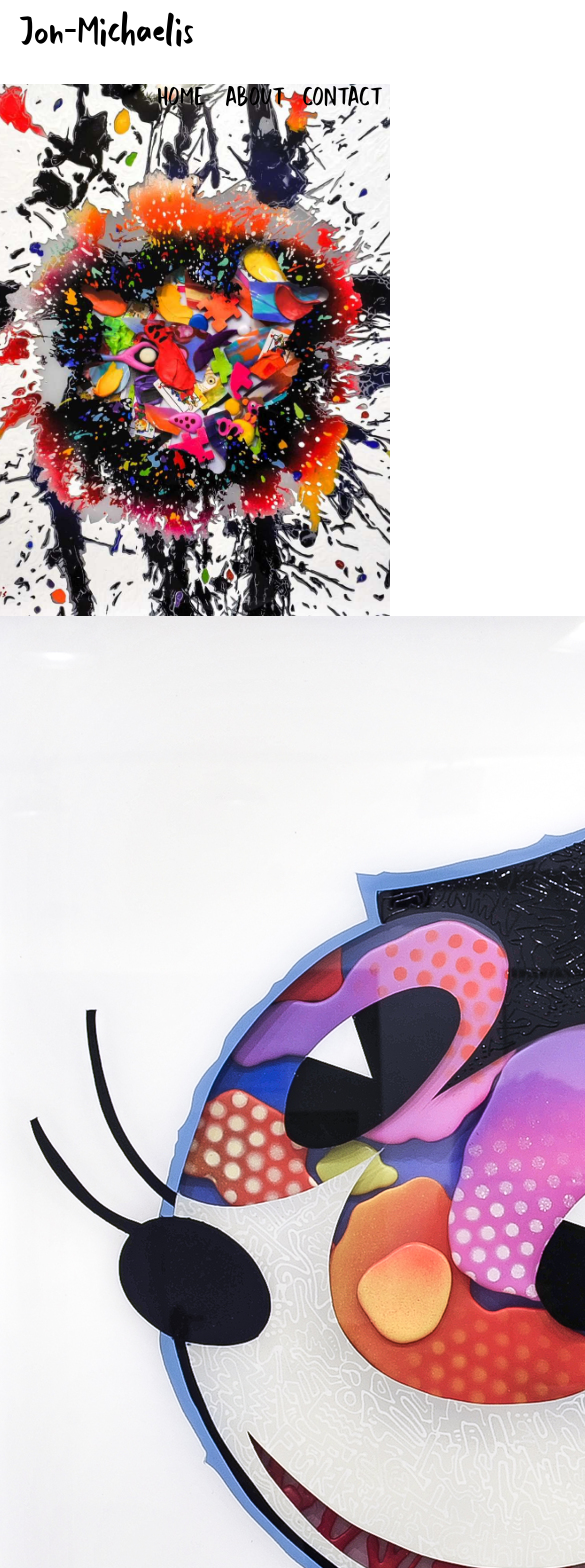
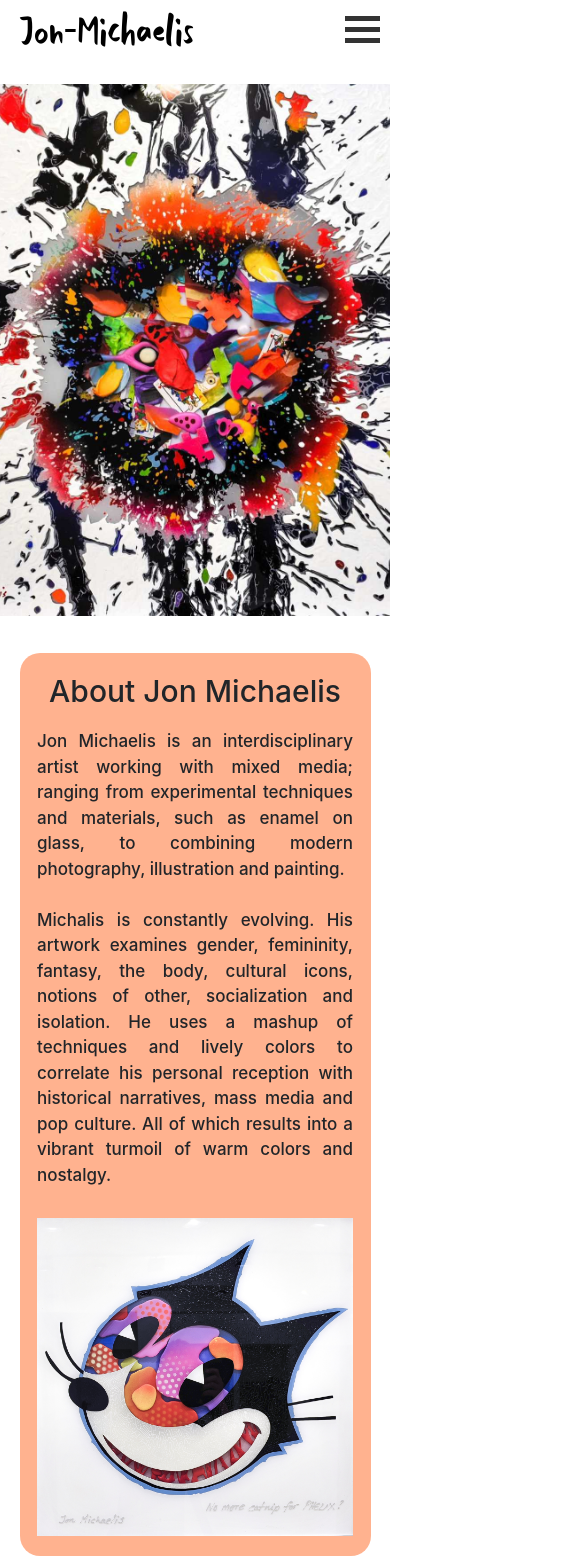
Before and after one commit to davidelyosef/jon_michaelis, an Angular app: page /about in a window 390 px wide. Shown: the top 1568 px of the page, 585 px wide, since content can reach past the window. Built offline with nearby package versions, Linux system fonts and the light colour scheme.

Commit message:
responsive phone

```diff
--- a/src/app/about/about.component.html
+++ b/src/app/about/about.component.html
@@ -1,20 +1,5 @@
-<div class="img-modal" #artworkModal>
-
-    <div class="contain">
-
-        <img src="/assets/paintings/Felix-2017-Mixed-media-60x60-cm-9000-nis.jpg" alt='Jon Michaelis' loading=lazy>
-
-    </div>
-
-    <button (click)="closeModal()" id="close" title="close" autofocus>&#10006;</button>
-
-</div>
-
-
 <div class="wrapper">
     <h1>About Jon Michaelis</h1>
-
-
     <div id="aboutDiv">
         <h3>
             Jon Michaelis is an interdisciplinary artist working with mixed media; ranging from experimental techniques
@@ -25,7 +10,7 @@
             vibrant turmoil of warm colors and nostalgy.
         </h3>
         <div id="imageDiv">
-            <img src="/assets/paintings/Felix-2017-Mixed-media-60x60-cm-9000-nis.jpg" alt="" id="about-image" (click)="openModal()">
+            <img src="/assets/paintings/Felix-2017-Mixed-media-60x60-cm-9000-nis.jpg" alt="" id="about-image">
         </div>
 
     </div>
--- a/src/app/about/about.component.scss
+++ b/src/app/about/about.component.scss
@@ -1,5 +1,4 @@
 .wrapper {
-
   margin-top: 50px;
   margin-right: 5%;
   margin-left: 5%;
@@ -8,6 +7,7 @@
   background-color: rgba(255, 102, 32, 0.5);
 
   h1 {
+    font-size: 40px;
     padding-top: 20px;
     text-align: center;
   }
@@ -31,10 +31,6 @@
       }
     }
 
-    h6 {
-      font-size: 15px;
-    }
-
     h3 {
       margin-top: 30px;
       font-size: 18px;
@@ -44,29 +40,25 @@
   }
 }
 
-
 @media only screen and (max-width: 425px) {
   .wrapper {
     margin-top: 37px;
+    h1 {
+      font-size: 30px;
+    }
 
     #aboutDiv {
       width: 90%;
       margin-left: 5%;
       margin-right: 5%;
 
-
-
-      h6 {
-        font-size: 14px;
+      #imageDiv{
+        width:100%;
       }
-
-
       h3 {
         margin-top: 20px;
-        font-size: 15px;
-
+        font-size: 17px;
       }
-
     }
   }
 }
--- a/src/app/about/about.component.ts
+++ b/src/app/about/about.component.ts
@@ -1,4 +1,4 @@
-import { Component, OnInit, ViewChild, ElementRef } from '@angular/core';
+import { Component, OnInit } from '@angular/core';
 
 @Component({
   selector: 'app-about',
@@ -6,23 +6,10 @@ import { Component, OnInit, ViewChild, ElementRef } from '@angular/core';
   styleUrls: ['./about.component.scss']
 })
 export class AboutComponent implements OnInit {
-  @ViewChild('artworkModal', { static: false }) artworkModal: ElementRef;
 
   constructor() { }
 
   ngOnInit(): void {
   }
 
-
-  public openModal() {
-
-    this.artworkModal.nativeElement.style.display = 'block';
-
-  }
-
-  public closeModal() {
-
-    this.artworkModal.nativeElement.style.display = 'none';
-  }
-
 }
--- a/src/app/components/header/header.component.html
+++ b/src/app/components/header/header.component.html
@@ -9,6 +9,21 @@
     <div><a routerLink="about">About</a></div>
     <div><a routerLink="contact">Contact</a></div>
   </div>
+
+
+  <!-- Phone Menu -->
+  <div class="container" (click)="openDropDownMenu()">
+    <div class="bar1"></div>
+    <div class="bar2"></div>
+    <div class="bar3"></div>
+  </div>
+
+  <div class="menuDropDown" #menuDropDown>
+    <div><a routerLink="home">Home</a></div>
+    <div><a routerLink="about">About</a></div>
+    <div><a routerLink="contact">Contact</a></div>
+  </div>
+
 </div>
 <!-- background -->
 <div class="containerBg">
--- a/src/app/components/header/header.component.scss
+++ b/src/app/components/header/header.component.scss
@@ -54,3 +54,57 @@
   background-repeat: no-repeat;
   background-size: cover;
 }
+
+.container {
+  display: none;
+  cursor: pointer;
+  float: right;
+  width: 40px;
+  margin: 20px;
+  margin-top: 10px;
+}
+
+.bar1,
+.bar2,
+.bar3 {
+  display: block;
+  width: 35px;
+  height: 5px;
+  background-color: #333;
+  margin: 6px 0;
+  transition: 0.4s;
+}
+
+.menuDropDown {
+  display: none;
+  text-transform: uppercase;
+  position: absolute;
+  right: 0;
+  background-color: white;
+  padding-left: 20px;
+  padding-right: 20px;
+  padding-bottom: 15px;
+
+  div {
+    margin-top: 10px;
+    cursor: pointer;
+    text-align: center;
+
+    a {
+      color: #5c5c5c;
+      margin-top: 20px;
+      font-size: 18px;
+    }
+  }
+}
+
+@media only screen and (max-width: 520px) {
+  #logo {
+    .container {
+      display: inline-block;
+    }
+    .menu {
+      display: none;
+    }
+  }
+}
--- a/src/app/components/header/header.component.ts
+++ b/src/app/components/header/header.component.ts
@@ -1,4 +1,4 @@
-import { Component, OnInit } from '@angular/core';
+import { Component, OnInit, ViewChild, ElementRef } from '@angular/core';
 
 @Component({
   selector: 'app-header',
@@ -6,10 +6,16 @@ import { Component, OnInit } from '@angular/core';
   styleUrls: ['./header.component.scss']
 })
 export class HeaderComponent implements OnInit {
-
+  @ViewChild('menuDropDown', { static: false }) menuDropDomn: ElementRef
   constructor() { }
 
   ngOnInit() {
   }
 
+  public openDropDownMenu() {
+    if (this.menuDropDomn.nativeElement.style.display === "block")
+      this.menuDropDomn.nativeElement.style.display = "none";
+    else this.menuDropDomn.nativeElement.style.display = "block"
+  }
+
 }
--- a/src/app/paintings/paintings.component.scss
+++ b/src/app/paintings/paintings.component.scss
@@ -95,3 +95,15 @@
     border-bottom: 5px solid rgba(255, 255, 255, 0.47);
   }
 }
+
+@media only screen and (max-width: 520px) {
+  .wrapper {
+
+    .paintings {
+
+        -webkit-column-count: 2;
+        -moz-column-count: 2;
+        column-count: 2;
+      }
+     }
+    }
--- a/src/app/paintings/paintings.component.ts
+++ b/src/app/paintings/paintings.component.ts
@@ -40,7 +40,7 @@ export class PaintingsComponent implements OnInit {
     if (paint.category === 'tv cartoons'){
      this.paintingsModal = this.tvCartoons
     }
-    else(this.paintingsModal = this.paintings)
+    else(this.paintingsModal = this.paintings);
     this.index = this.paintingsModal.indexOf(paint);
     this.maxLength = this.paintingsModal.length - 1;
     this.artworkModal.nativeElement.style.display = 'block';
@@ -62,7 +62,7 @@ export class PaintingsComponent implements OnInit {
     this.painting = this.paintingsModal[this.index];
   }
 
-// Arrows + escape on keyboard
+// rrows + escape on keyboard
   public onKeyUp(ev: KeyboardEvent) {
     if (ev.key === "ArrowLeft") {
       this.index--;
--- a/src/assets/json/paintings.json
+++ b/src/assets/json/paintings.json
@@ -102,7 +102,7 @@
         "id": 28,
         "filename": "sylvester-the-cat.JPG",
         "name": "Sylvester",
-        "size": " cm",
+        "size": "",
         "material": "Mixed media",
         "category": "tv cartoons"
     },
```
